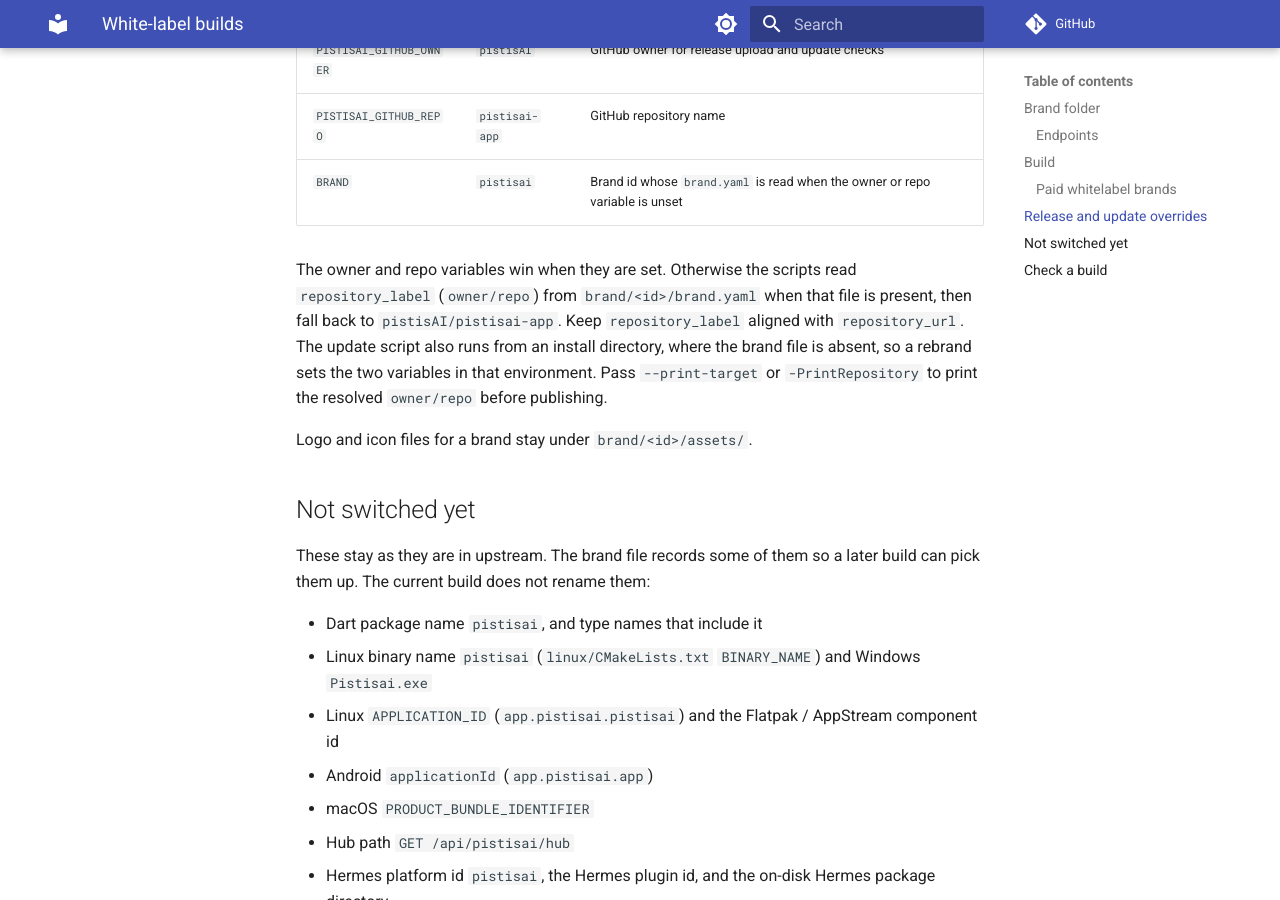
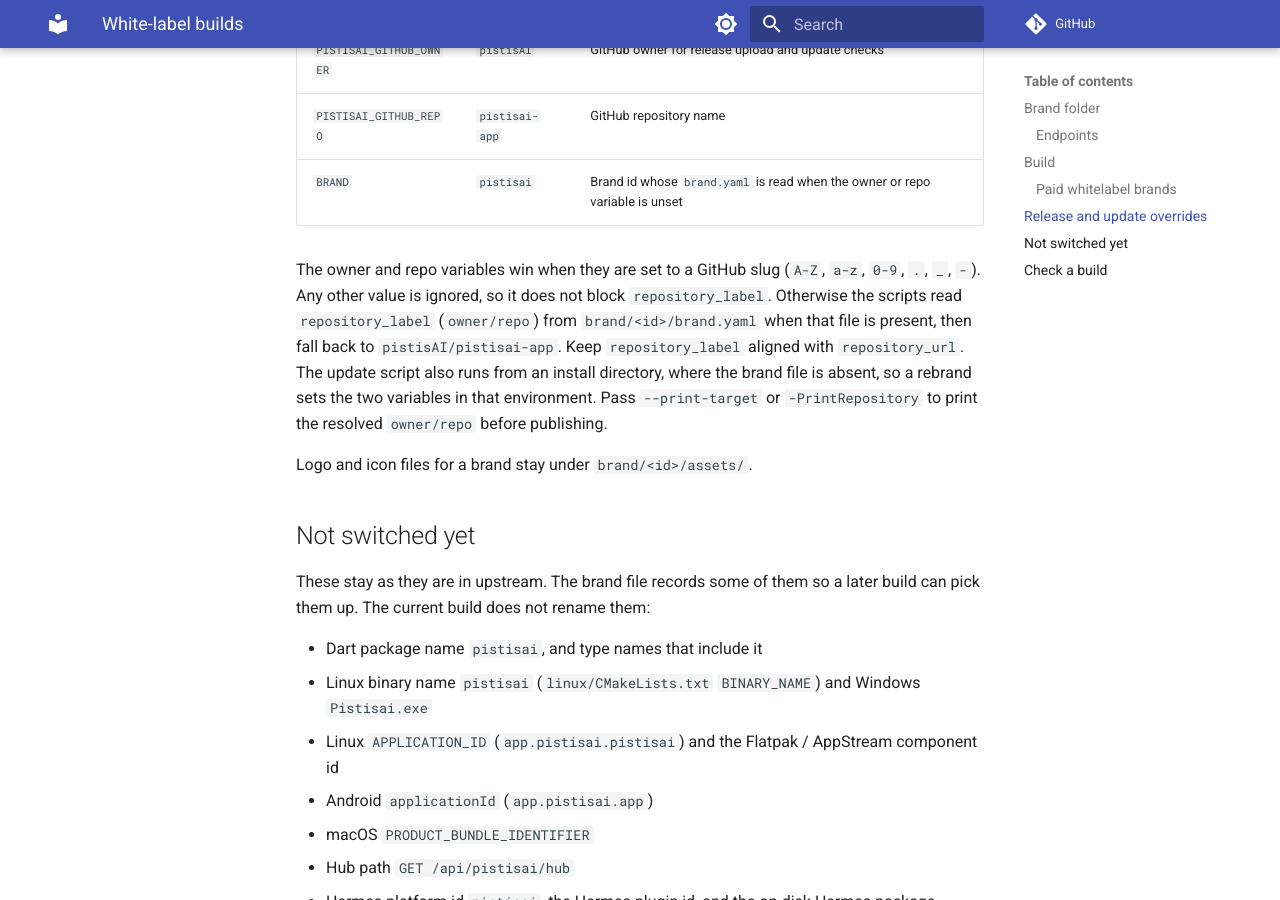
Before and after one commit to pistisAI/pistisai-app, an MkDocs documentation site: the page built from docs/WHITE_LABEL.md, in a window 1280 px wide and 900 px high, scrolled down 3147 px. Built offline with MkDocs 1.6.1 and Material for MkDocs 9.7.7, drawn with Linux system fonts in a browser that asks for light colours; comment, search, counter and statistics services are not loaded.

Commit message:
ai(cursor): fix(white-label): ignore invalid repo slugs before brand lookup
A rejected owner was still treated as set, so the default owner was
paired with the brand file's repository name. Invalid slugs are now
cleared first, and repository_label fills both missing halves.

Co-authored-by: Christopher Maltais <imrightguy@users.noreply.github.com>

```diff
--- a/docs/WHITE_LABEL.md
+++ b/docs/WHITE_LABEL.md
@@ -94,7 +94,7 @@ After merging upstream `main`, run `tool/brand.sh <id>` again before building. D
 | `PISTISAI_GITHUB_REPO` | `pistisai-app` | GitHub repository name |
 | `BRAND` | `pistisai` | Brand id whose `brand.yaml` is read when the owner or repo variable is unset |
 
-The owner and repo variables win when they are set. Otherwise the scripts read `repository_label` (`owner/repo`) from `brand/<id>/brand.yaml` when that file is present, then fall back to `pistisAI/pistisai-app`. Keep `repository_label` aligned with `repository_url`. The update script also runs from an install directory, where the brand file is absent, so a rebrand sets the two variables in that environment. Pass `--print-target` or `-PrintRepository` to print the resolved `owner/repo` before publishing.
+The owner and repo variables win when they are set to a GitHub slug (`A-Z`, `a-z`, `0-9`, `.`, `_`, `-`). Any other value is ignored, so it does not block `repository_label`. Otherwise the scripts read `repository_label` (`owner/repo`) from `brand/<id>/brand.yaml` when that file is present, then fall back to `pistisAI/pistisai-app`. Keep `repository_label` aligned with `repository_url`. The update script also runs from an install directory, where the brand file is absent, so a rebrand sets the two variables in that environment. Pass `--print-target` or `-PrintRepository` to print the resolved `owner/repo` before publishing.
 
 Logo and icon files for a brand stay under `brand/<id>/assets/`.
 
```
Also changed, not shown: 3 other files.
